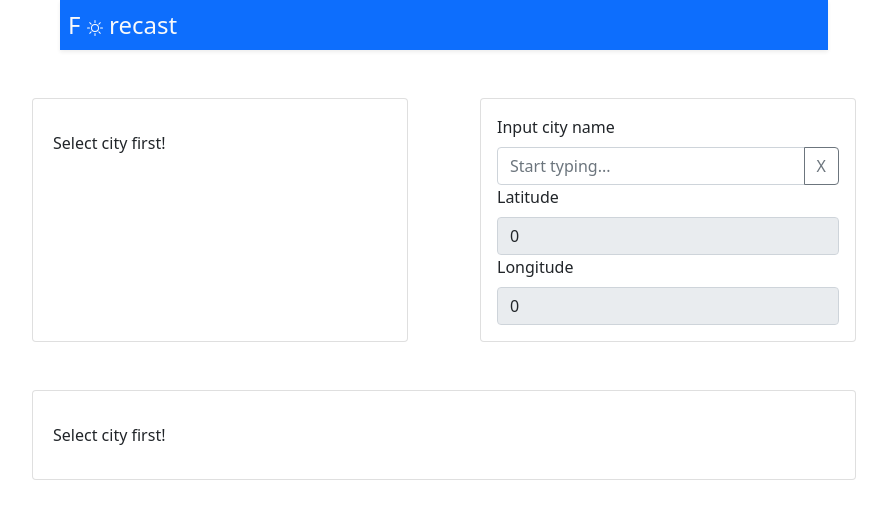
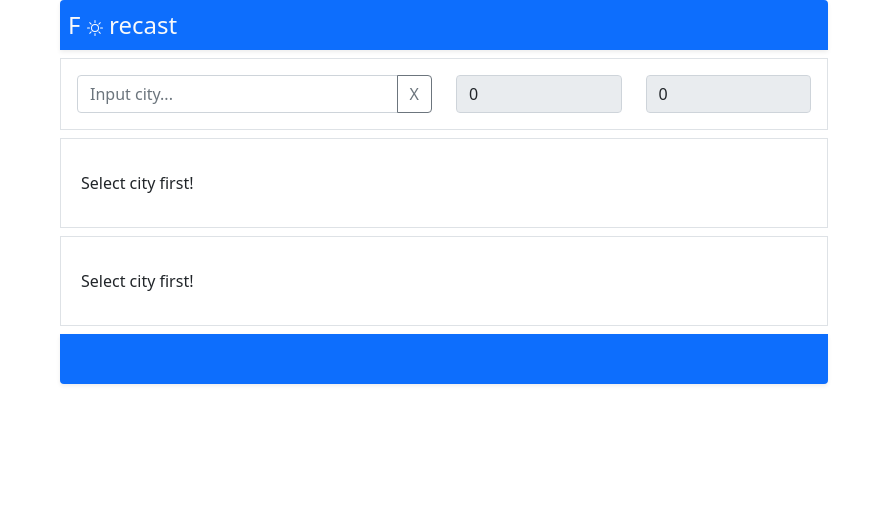
Before and after one commit to andrii-popovychenko/forecast-angular, an Angular app: page / in a window 1280 px wide. Shown: the top 518 px of the page, without its empty margins (196-1083 px from the left). Built offline with nearby package versions, Linux system fonts and the light colour scheme.

Commit message:
Add footer. Re-align elements

```diff
--- a/src/app/components/citiesInput/citiesInput.component.html
+++ b/src/app/components/citiesInput/citiesInput.component.html
@@ -1,7 +1,6 @@
-<label for="cityInput" class="form-label">Input city name</label>
 <div class="input-group">
     <input
-        placeholder="Start typing..."
+        placeholder="Input city..."
         class="form-control"
         [(ngModel)]="city"
         (keyup)="text.emit(city)"
@@ -20,8 +19,7 @@
             [ngClass]="{
                 'rounded-top': isFirst,
                 'rounded-bottom': isLast
-            }"
-            >
+            }">
             <span class="city-name">{{city.name}}</span>
             <span class="city-info">{{city.addInfo}}</span>
         </div>
--- a/src/app/components/currentWeather/currentWeather.component.html
+++ b/src/app/components/currentWeather/currentWeather.component.html
@@ -1,6 +1,4 @@
-<div class="container">
-    <div class="card">
-        <div class="card-body">
+<div class="container border px-3 py-3">
     <ng-container *ngIf="!hideInfo; else noCity">
         <div class="row">
             <div class="col-8">
@@ -18,8 +16,6 @@
         </div>
     </ng-container>
 </div>
-    </div>
-</div>
 
 <ng-template #noCity>
     <div class="card-body">
--- a/src/app/components/dailyWeather/dailyWeather.component.html
+++ b/src/app/components/dailyWeather/dailyWeather.component.html
@@ -1,6 +1,4 @@
-<div class="container">
-    <div class="card">
-        <div class="card-body">
+<div class="container border px-3 py-3">
     <ng-container *ngIf="!hideInfo; else noCity">
         <div class="row justify-content-center">
             <div class="col border rounded" *ngFor="let info of displayedData">
@@ -15,8 +13,6 @@
         </div>
     </ng-container>
 </div>
-    </div>
-</div>
 
 <ng-template #noCity>
     <div class="card-body">
--- /dev/null
+++ b/src/app/components/footer/footer.component.html
@@ -0,0 +1 @@
+<div class="footer fs-4 bg-primary rounded-bottom text-light shadow-sm ps-2 d-flex align-items-center"></div>
--- /dev/null
+++ b/src/app/components/footer/footer.component.scss
@@ -0,0 +1,6 @@
+.footer {
+    max-width: 100%;
+    width: 60vw;
+    height: 50px;
+    margin: auto;
+}
--- a/src/app/components/header/header.component.html
+++ b/src/app/components/header/header.component.html
@@ -1,4 +1,4 @@
-<div class="header fs-4 bg-primary text-light shadow-sm ps-2 d-flex align-items-center">
+<div class="header fs-4 bg-primary rounded-top text-light shadow-sm ps-2 d-flex align-items-center">
     <span class="align-middle">
         F
         <svg xmlns="http://www.w3.org/2000/svg" width="16" height="16" fill="white" class="bi bi-brightness-high" viewBox="0 0 16 16">
--- a/src/app/components/locationSelector/locationInput.component.html
+++ b/src/app/components/locationSelector/locationInput.component.html
@@ -1,30 +1,15 @@
-<div class="container">
-    <div class="card">
-        <div class="card-body">
-            <div class="row justify-content-center">
-                <div class="col align-self-end">
-                    <cities-input
-                        id="city"
-                        (text)="searchTextUpdate.next($event)"
-                        (select)="setGeoData($event)"
-                        (clearData)="clearAll()"
-                        [citiesList]="cities"
-                    >
-                    </cities-input>
-                </div>
-            </div>
-            <div class="row justify-content-center">
-                <div class="col align-self-end">
-                    <label for="latitude" class="form-label">Latitude</label>
-                    <input id="latitude" class="form-control" value={{latitude}} readonly>
-                </div>
-            </div>
-            <div class="row justify-content-center">
-                <div class="col align-self-end">
-                    <label for="longitute" class="form-label">Longitude</label>
-                    <input id="longitute" class="form-control" value={{longitude}} readonly>
-                </div>
-            </div>
+<div class="container border px-3 py-3">
+    <div class="row justify-content-center">
+        <div class="col-6 align-self-end">
+            <cities-input id="city" (text)="searchTextUpdate.next($event)" (select)="setGeoData($event)"
+                (clearData)="clearAll()" [citiesList]="cities">
+            </cities-input>
+        </div>
+        <div class="col-3 align-self-end">
+            <input id="latitude" class="form-control" placeholder="Latitude" value={{latitude}} readonly>
+        </div>
+        <div class="col-3 align-self-end">
+            <input id="longitute" class="form-control" placeholder="Longitude" value={{longitude}} readonly>
         </div>
     </div>
 </div>
--- a/src/app/containers/mainPage/mainPage.component.html
+++ b/src/app/containers/mainPage/mainPage.component.html
@@ -1,16 +1,19 @@
 <header></header>
 <div class="container">
-    <div class="row mt-5">
-        <div class="col">
-            <current-weather [hideInfo]="cityCleared" [currentWeather]="currentWeather"></current-weather>
-        </div>
-        <div class="col">
+    <div class="row">
+        <div class="col mt-2 p-0">
             <location-input (citySelect)="setData($event)" (clearData)="clearAll()"></location-input>
         </div>
     </div>
-    <div class="row mt-5">
-        <div class="col">
+    <div class="row">
+        <div class="col mt-2 p-0">
+            <current-weather [hideInfo]="cityCleared" [currentWeather]="currentWeather"></current-weather>
+        </div>
+    </div>
+    <div class="row">
+        <div class="col mt-2 p-0">
             <daily-weather [hideInfo]="cityCleared" [dailyWeather]="dailyWeather"></daily-weather>
         </div>
     </div>
 </div>
+<footer class="mt-2"></footer>
--- a/src/app/containers/mainPage/mainPage.component.scss
+++ b/src/app/containers/mainPage/mainPage.component.scss
@@ -1,6 +1,5 @@
 .container {
-    // border: 1px black solid;
-    width: 70vw;
-    height: 75vh;
+    width: 60vw;
+    // height: 75vh;
     margin: auto;
 }
--- a/src/app/containers/mainPage/mainPage.module.ts
+++ b/src/app/containers/mainPage/mainPage.module.ts
@@ -1,6 +1,7 @@
 import { NgModule } from '@angular/core';
 import { CurrentWeatherModule } from 'src/app/components/currentWeather/currentWeather.module';
 import { DailyWeatherModule } from 'src/app/components/dailyWeather/dailyWeather.module';
+import { FooterModule } from 'src/app/components/footer/footer.module';
 import { HeaderModule } from 'src/app/components/header/header.component.module';
 import { LocationInputModule } from 'src/app/components/locationSelector/locationInput.module';
 import { WeatherProviderModule } from 'src/app/services/weatherProvider/weatherProvider.module';
@@ -11,6 +12,7 @@ import { MainPageComponent } from './mainPage.component';
     declarations: [MainPageComponent],
     imports: [
         HeaderModule,
+        FooterModule,
         LocationInputModule,
         CurrentWeatherModule,
         WeatherProviderModule,
```
Also changed, not shown: src/app/components/footer/footer.component.ts (added, +8 -0 lines), src/app/components/footer/footer.module.ts (added, +8 -0 lines). Lines whose indentation alone changed are shown as unchanged.
